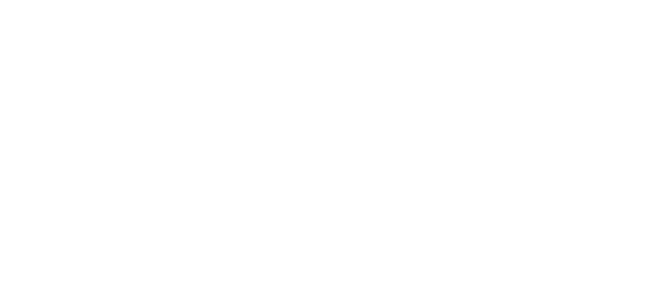
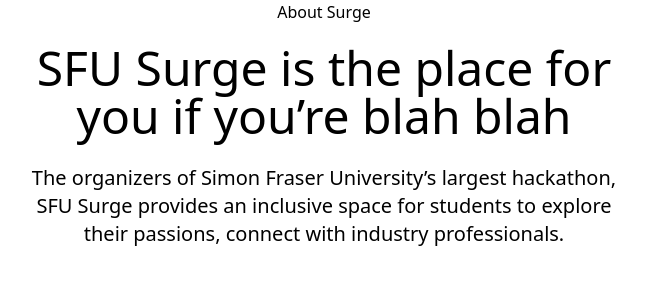
Before and after one commit to sfusurge/surge_website, a Next.js app: page /about in a window 1280 px wide. Shown: the top 300 px of the page, without its empty margins (316-962 px from the left). Built offline with nearby package versions, Linux system fonts and the light colour scheme.

Commit message:
added hero section
class attached to main should be added to the styling branch at some point as a default way to have consistent margins.

```diff
--- a/src/app/about/page.tsx
+++ b/src/app/about/page.tsx
@@ -1,3 +1,18 @@
 export default function Page() {
-  return <main></main>;
+  return <main className="mx-6 md:mx-12 lg:mx-auto lg:px-12 flex flex-col justify-center max-w-[90rem]">
+      <section className="max-w-[90rem]  flex justify-center ">
+        <div className="flex flex-col items-center max-w-[38rem] text-center">
+          <div className="mb-5">About Surge</div>
+          <h2 className="mb-6 text-5xl">
+            SFU Surge is the place for you if you’re blah blah
+          </h2>
+          <p className=" text-xl ">
+            The organizers of Simon Fraser University’s largest hackathon, SFU
+            Surge provides an inclusive space for students to explore their
+            passions, connect with industry professionals.
+          </p>
+        </div>
+      </section>
+
+  </main>;
 }
```
